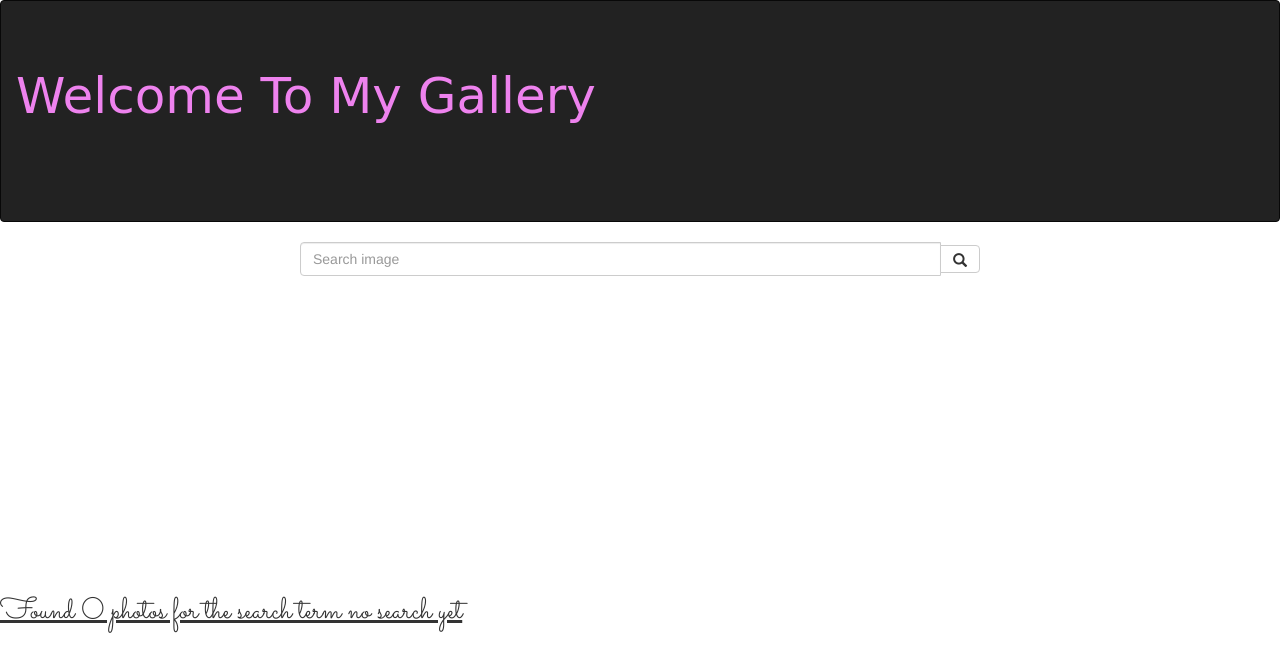
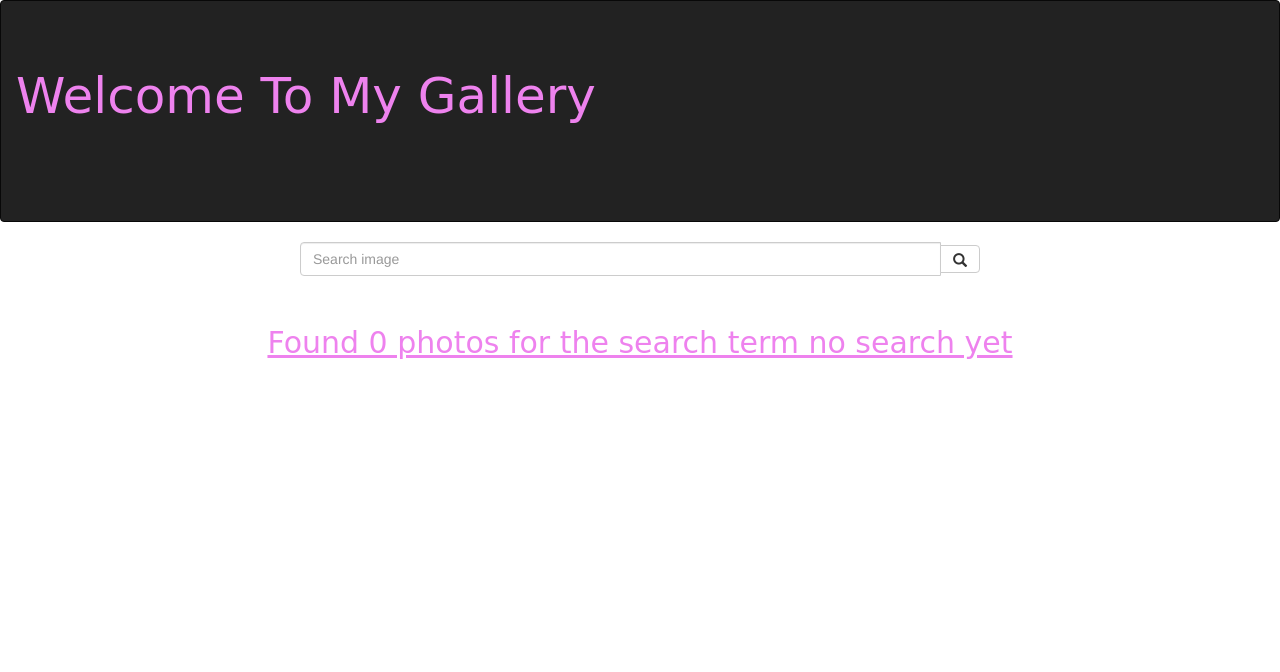
Before and after one commit to niEmerance/DjangoWeek1IP, a Django app: page /search/ in a window 1280 px wide. Shown: the top 672 px of the page. Run offline with Django 3.2, Linux system fonts and the light colour scheme; some libraries are stand-ins or nearby versions.

Commit message:
push to Heroku

```diff
--- a/photos/templates/all-picsPages/search.html
+++ b/photos/templates/all-picsPages/search.html
@@ -1,13 +1,13 @@
 <link href="https://fonts.googleapis.com/css?family=Sacramento&display=swap" rel="stylesheet">
 {%extends 'all-picsPages/base.html'%}
 {% block content %}
-<div class="container-fluid" style="position: relative ; margin-top: 300px">
+<div class="container-fluid" style="position: relative ; margin-top: 30px">
 
   <div class="row">
     {% if photos %}
-    <h2 style="font-family: 'Sacramento', cursive;text-decoration-line: underline;text-align: center">Found {{ photos|length }} of searched term {{message}}</h2>
+    <h2 style="font-family: 'Lobster',cursive;text-decoration-line: underline;text-align: center; font-size: 30px; color:violet">Found {{ photos|length }} of searched term {{message}}</h2>
     {% else %}
-    <h2 style="font-family: 'Sacramento', cursive;text-decoration-line: underline"> Found 0 photos for the search term {{message}}</h2>
+    <h2 style="font-family: 'Lobster',cursive;text-decoration-line: underline;text-align: center;font-size: 30px;color:violet"> Found 0 photos for the search term {{message}}</h2>
     {% endif %}
 
   </div>
```
